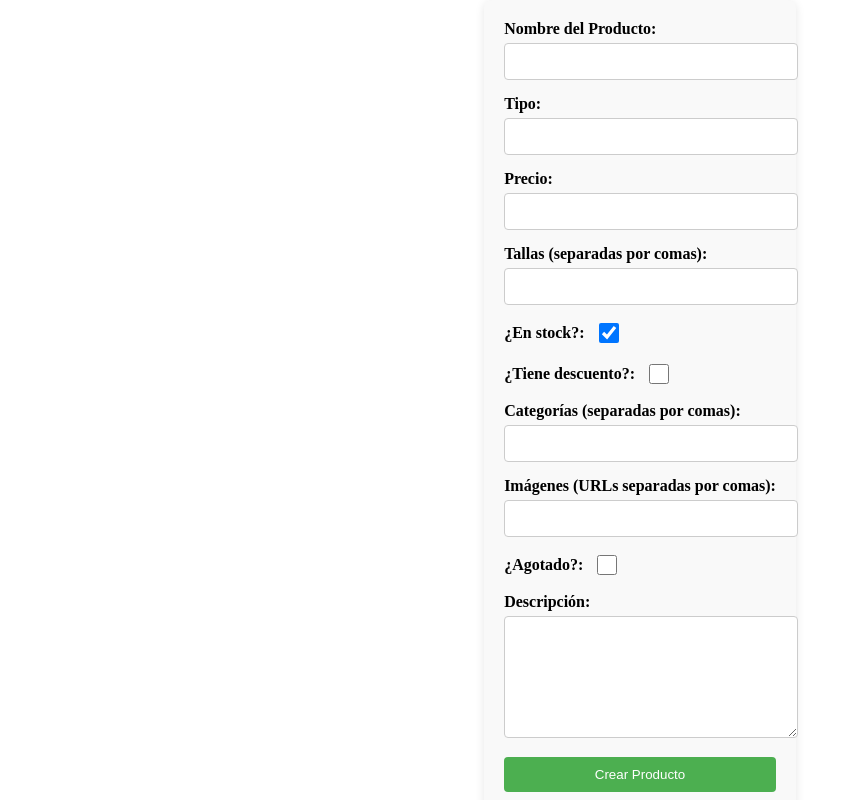
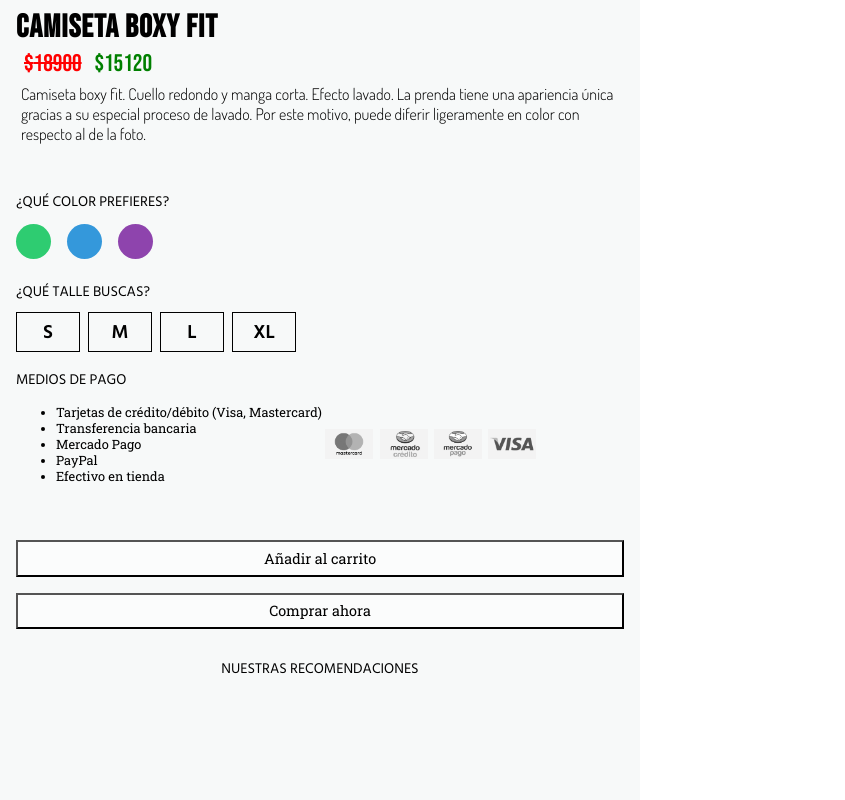
Before and after one commit to Juannmanuel/BoonRod, a React (Vite) app: page /louder in a window 1280 px wide. Shown: the top 800 px of the page, without its empty margins (0-845 px from the left). Built offline with nearby package versions, Linux system fonts and the light colour scheme; a web font is replaced by a local one.

Commit message:
tarjeta detalle

```diff
--- a/src/App.jsx
+++ b/src/App.jsx
@@ -13,6 +13,7 @@ import { useDispatch, useSelector } from "react-redux";
 import { getProductsByCategory, getAllSections } from "./redux/actions";
 import Dashboard from "./pages/Dashboard/dashboard";
 import ProductForm from "./pages/Dashboard/dashboard";
+import TarjetaDetalle from "./components/TarjetaDetalle/TarjetaDetalle";
 function App() {
   const [isMobileView, setIsMobileView] = useState(window.innerWidth <= 780);
   const dispatch = useDispatch();
@@ -52,7 +53,14 @@ function App() {
         <Route path="/detalle/:id" element={<Detail />} />
         <Route
           path="/louder"
-          element={<ProductForm/>}
+          element={<TarjetaDetalle   expanded={true}
+            name={"CAMISETA BOXY FIT"}
+            price={"18900"}
+            description={"Camiseta boxy fit. Cuello redondo y manga corta. Efecto lavado. La prenda tiene una apariencia única gracias a su especial proceso de lavado. Por este motivo, puede diferir ligeramente en color con respecto al de la foto."}
+            sizes={["S", "M", "L", "XL"]}
+            percentage={20}
+            isDiscounted={true}
+            />}
 
         />
       </Routes>
--- a/src/components/ProductPrice/ProductPrice.jsx
+++ b/src/components/ProductPrice/ProductPrice.jsx
@@ -1,25 +1,28 @@
-import React from 'react';
-import style from "./ProductPrice.module.css"
+import React from "react";
+import style from "./ProductPrice.module.css";
+import { useLocation } from "react-router-dom";
 
 function ProductPrice({ price, percentage, isDiscounted }) {
-    console.log(price);
+ /*Accedemos al path, para poder ajustar los valores del fontsize dependiendo si está
+ en el detalle o en la tarjeta*/
+  const location = useLocation();
+  console.log(location.pathname); // Te da la URL actual
+
 
   // Calcular el precio con descuento si está disponible
   const numericPrice = parseFloat(price);
 
   // Calcular el precio con descuento si está disponible
   const discountedPrice = isDiscounted
-    ? numericPrice - (numericPrice * (percentage / 100))
+    ? numericPrice - numericPrice * (percentage / 100)
     : numericPrice;
 
   return (
     <div className={style.product_price}>
       {isDiscounted ? (
-        <div className={style.product_price_details}>
-          <span className={style.product_price_original}>
-            ${price}
-          </span>
-          <span className={style.product_price_discounted} >
+        <div className={location.pathname == "/louder" ? style.product_price_details_Detail_card : style.product_price_details}>
+          <span className={style.product_price_original}>${price}</span>
+          <span className={style.product_price_discounted}>
             ${discountedPrice}
           </span>
         </div>
--- a/src/components/ProductPrice/ProductPrice.module.css
+++ b/src/components/ProductPrice/ProductPrice.module.css
@@ -1,7 +1,6 @@
 .product_price {
   display: flex;
   margin-left: 0.5rem;
-  height: 1rem;
 }
 .product_price_details {
   display: flex;
@@ -9,26 +8,37 @@
   justify-content: start;
   align-items: center;
   gap: 0 0.8rem;
+  font-size: 1rem;
+}
+.product_price_details_Detail_card {
+  display: flex;
+  flex-flow: row wrap;
+  justify-content: start;
+  align-items: center;
+  gap: 0 0.8rem;
+  font-size: 1.5rem;
 }
 .product_price_original {
   color: red;
   text-decoration: line-through;
-  font-size: 1rem;
+  margin: 0;
+  padding: 0;
 
 }
 .product_price_discounted {
   color: green;
-  font-size: 1rem;
-
+  margin: 0;
+  padding: 0;
 }
 .product_price_percentage {
   color: white;
   background-color: rgba(0, 0, 0, 0.762);
-  font-size: 1rem;
-  padding: 3px;
+  margin: 0;
+  padding: 0;
 }
 .product_price_normal {
   color: green;
-  font-size: 1.2rem;
+  margin: 0;
+  padding: 0;
 
 }
--- a/src/components/TarjetaDetalle/TarjetaDetalle.jsx
+++ b/src/components/TarjetaDetalle/TarjetaDetalle.jsx
@@ -72,18 +72,25 @@ function TarjetaDetalle({
           ))}
         </div>
       </div>
-      <div className={style.productActions_btn}>
-        <button>Añadir al carrito</button>
-        <button>Comprar ahora</button>
-      </div>
-
       <div className={style.cash_media}>
-        <span style={{ margin: "0" }}>Medios de pago</span>
+        <span className={style.title_cash_media}>Medios de pago</span>
         <div className={style.cash_media_container_img}>
+          <ul>
+            <li>Tarjetas de crédito/débito (Visa, Mastercard)</li>
+            <li>Transferencia bancaria</li>
+            <li>Mercado Pago</li>
+            <li>PayPal</li>
+            <li>Efectivo en tienda</li>
+          </ul>
           {imgCards.map((item, index) => (
             <img className={style.imgCard} key={index} src={item} />
           ))}
         </div>
+      </div>
+
+      <div className={style.productActions_btn}>
+        <button>Añadir al carrito</button>
+        <button>Comprar ahora</button>
       </div>
 
       <div className={style.reccomended}>
--- a/src/components/TarjetaDetalle/TarjetaDetalle.module.css
+++ b/src/components/TarjetaDetalle/TarjetaDetalle.module.css
@@ -2,24 +2,14 @@
   height: 100%;
   width: 100%;
   position: relative;
+  max-width: 40rem;
   overflow: auto;
   transition: 1s ease;
   background-color: var( --color-white-medium);
+  gap: 1rem
+
 }
-.shadow {
-  width: 100%;
-  height: 2px;
-  margin: 0;
-  padding: 0;
-}
-.line {
-  width: 90%;
-  height: 2px;
-  background-color: #000000;
-  margin: auto;
-  margin-bottom: 1.5rem;
-  margin-top: 1.5rem;
-}
+
 .tarjeta_main {
   height: 100%;
   width: 100%;
@@ -33,46 +23,46 @@
   justify-content: start;
   min-height: 20vh;
   height: auto;
-  width: 90%;
+  width: 95%;
   margin: auto;
-  margin-top: 0.5rem;
-  gap: 1rem;
+  margin-top: .5rem;
+
 }
 .productName {
-  font-family: "Bebas Neue", sans-serif;
-  font-size: 2.1rem;
+  font-family: var(--font-title);
+  font-size: 2rem;
   margin: 0;
+  font-weight: 600;
+  letter-spacing: 1px;
 }
 .priceContainer {
   display: flex;
-  justify-content: start;
+  flex-flow: row nowrap;
+  justify-content: flex-start;
   align-items: center;
-  gap: 0.5rem;
-  font-size: 2rem;
+  gap: 0.8rem;
+  height: auto;
+  min-height: 2rem;
+  font-family: var(--font-title);
+
 }
-.productPriceOriginal {
-  font-size: 1.9rem;
-  font-family: "Bebas Neue", sans-serif;
-  text-decoration: line-through;
-  color: #db2525bd;
-}
-.productPriceDiscounted {
-  font-family: "Bebas Neue", sans-serif;
-  color: #0cb53e; /* Color rojo para destacar el precio con descuento */
-}
+
 .productDescription {
-  font-size: 1rem;
-  font-family: "Roboto Slab", serif;
   margin: 0;
   padding: 0;
   height: auto;
   min-height: 5rem;
-  max-height: 15rem;
   overflow: scroll;
   text-overflow: ellipsis;
+  box-sizing: border-box;
+  padding: 5px;
+  font-family: var( --font-paragraph);
+  font-weight: var( --font-weight-small);
+
+
 }
 .productColorsContainer{
-  width: 90%;
+  width: 95%;
   height: auto;
   margin: auto;
   min-height: 5rem;
@@ -83,8 +73,7 @@
   margin-top: 1rem;
 }
 .title_colors{
-  font-family: "Roboto Slab", serif;
-
+  font-family: var( --font-subtitle);
   font-size: var(--text-small);
   text-transform: uppercase;
 }
@@ -101,69 +90,74 @@
   width: 35px;
   height: 35px;
   border-radius: 50%;
-  border: 1px solid black;
 }
 .productSizes {
-  font-family: "Roboto Slab", serif;
-  font-size: 0.8rem;
+  min-height: 4.5rem;
   height: auto;
-  width: 90%;
-  min-height: 7rem;
+  width: 95%;
   display: flex;
   flex-flow: column wrap;
-  justify-content: space-evenly;
+  justify-content: space-between;
   align-items: start;
   margin: auto;
   text-align: start;
-  margin-top: 2rem;
-  gap: 1rem;
+  margin-top: 1rem;
+
+
 }
 .sizes {
   display: flex;
   flex-flow: row wrap;
-  justify-content: center;
+  justify-content: start;
+  align-items: center;
   gap: 0.5rem;
   width: 100%;
 
 }
 .title_sizes {
-  font-family: "Roboto Slab", serif;
-
+  font-family: var( --font-subtitle);
   font-size: var(--text-small);
   text-transform: uppercase;
 }
 .size {
   padding: 0.5rem;
-  min-width: 5rem;
-  min-height: 1.5rem;
+  width: 4rem;
+  height: 2.5rem;
+  box-sizing: border-box;
+  font-family: var( --font-subtitle);
+  font-size: var(--text-small);
   font-size: 1.2rem;
-  font-family: "Bebas Neue", sans-serif;
   border: 1px solid black;
   text-align: center;
   display: flex;
   flex-flow: column nowrap;
   justify-content: center;
   align-items: center;
-  font-weight: 300;
+  font-weight: 600;
 }
 .cash_media {
   min-height: 7rem;
   font-family: "Roboto Slab", serif;
   font-size: 0.8rem;
-  width: 90%;
+  width: 95%;
   margin: auto;
-  margin-bottom: 1rem;
+  margin-top: 1rem;
   display: flex;
   flex-flow: column nowrap;
-  justify-content: space-evenly;
+  justify-content: start;
   align-items: start;
+}
+.title_cash_media{
+  font-family: var( --font-subtitle);
+  font-size: var(--text-small);
+  text-transform: uppercase;
 }
 .cash_media_container_img {
   width: auto;
   object-fit: contain;
   display: flex;
   flex-flow: row wrap;
-  justify-content: space-evenly;
+  justify-content: start;
   align-items: center;
 }
 .imgCard {
@@ -189,7 +183,7 @@
 .productActions_btn button {
   font-size: var(--text-small);
   font-family: "Roboto Slab", serif;
-  height: 3rem;
+  height: 2.3rem;
   color: #000000;
   background-color: var(--color-white-big);
   cursor: pointer;
@@ -207,7 +201,11 @@
   min-height: 10rem;
   display: flex;
   flex-flow: column nowrap;
-  justify-content: space-evenly;
+  justify-content: start;
   align-items: center;
-  gap: 1.5rem;
+  gap: 1rem;
+  margin-top: 1rem;
+  font-family: var( --font-subtitle);
+  font-size: var(--text-small);
+  text-transform: uppercase;
 }
--- a/src/index.css
+++ b/src/index.css
@@ -17,12 +17,12 @@ img {
 :root {
   /* Tipografías */
   --font-title: "Bebas Neue", sans-serif;
-  --font-subtitle: font-family: "Hind Siliguri", sans-serif;
-  --font-paragraph: font-family: "Dosis", sans-serif;
+  --font-subtitle: "Hind Siliguri", sans-serif;
+  --font-paragraph: "Dosis", sans-serif;
   /* Tamaños de fuente */
   --text-big: 2.3rem; /* Título */
-  --text-medium: 1.5rem; /* Subtítulo */
-  --text-small: 1rem; /* Párrafo */
+  --text-medium: 1.2rem; /* Subtítulo */
+  --text-small: .9rem; /* Párrafo */
 
   /* Pesos de fuente */
   --font-weight-big: 800; /* Título */
```
